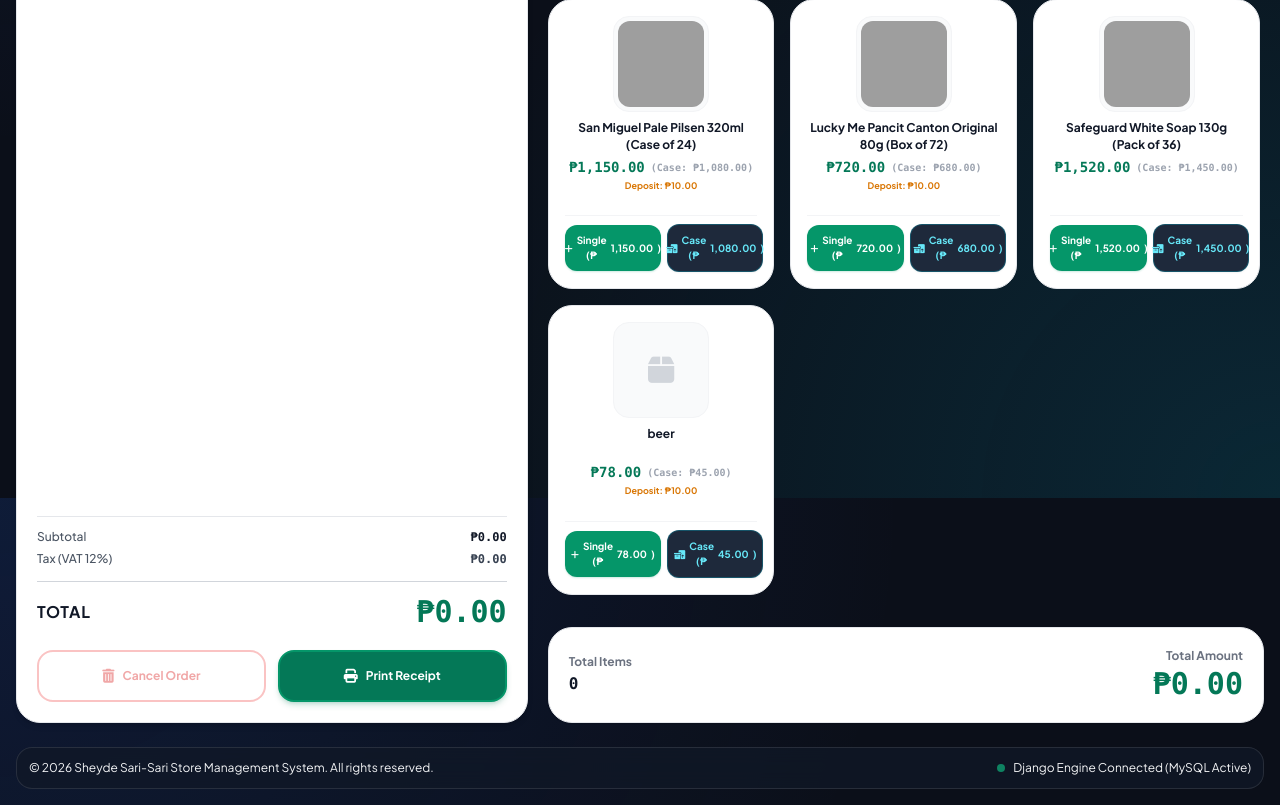
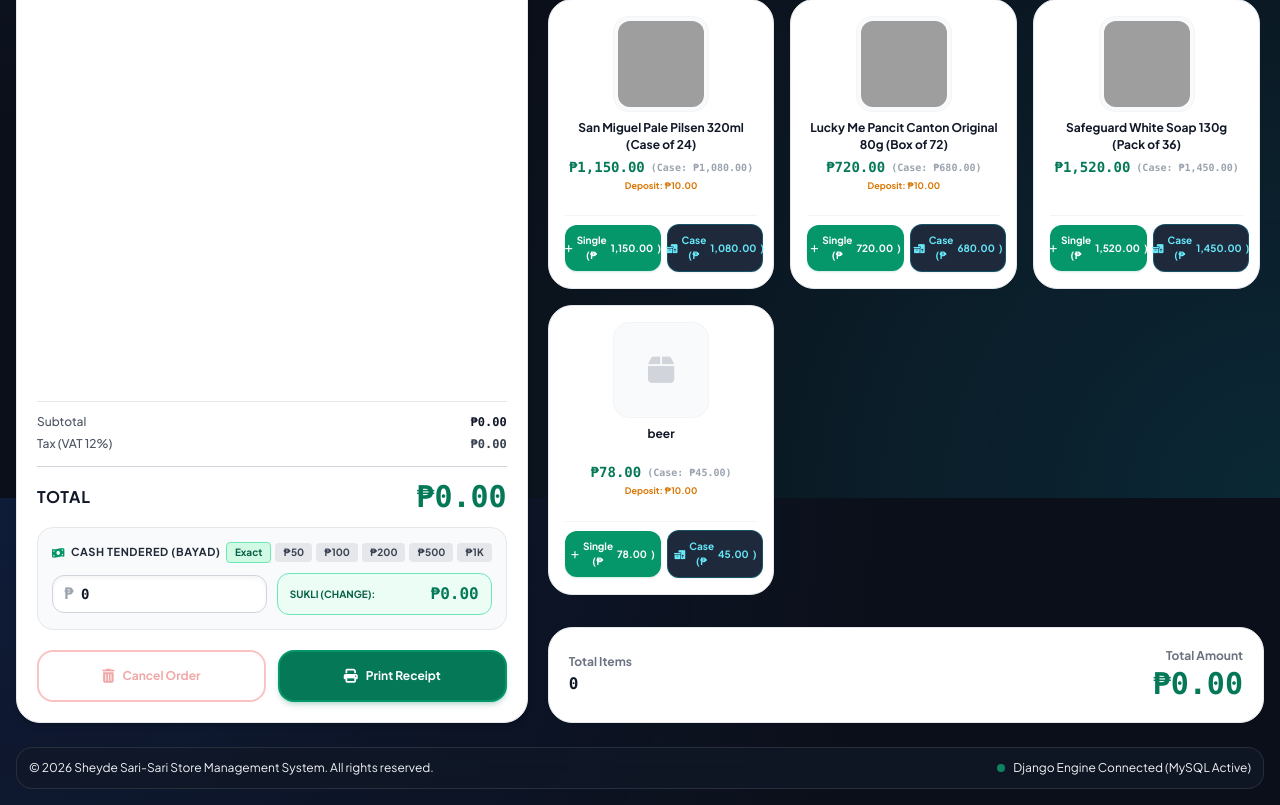
Before and after one commit to makeithmanmanners-stack/sherylSystem., a Django app: page / in a window 1280 px wide. Shown: the part 700-1505 px from the top of the page. Run offline with Django 5.2, Linux system fonts and the light colour scheme; data comes from the database, SQL or seed files in the repository; data that the repository does not hold is empty; some libraries are stand-ins or nearby versions; grey boxes are pictures that could not be loaded.

Commit message:
Add Cash Tendered and Sukli calculation to Storefront and Admin POS

```diff
--- a/templates/store.html
+++ b/templates/store.html
@@ -288,6 +288,39 @@
                     </div>
                 </div>
 
+                <!-- Cash Tendered & Sukli (Change Calculator) -->
+                <div class="mt-3 p-3.5 bg-gray-50 dark:bg-gray-950/80 rounded-2xl border border-gray-200 dark:border-glassBorder flex flex-col gap-2.5 shadow-xs">
+                    <div class="flex items-center justify-between">
+                        <label class="text-[11px] font-black uppercase tracking-wider text-gray-800 dark:text-gray-200 flex items-center gap-1.5">
+                            <i class="fa-solid fa-money-bill-wave text-emerald-600 dark:text-accentGreen"></i> Cash Tendered (Bayad)
+                        </label>
+                        <div class="flex items-center gap-1">
+                            <button type="button" @click="quickCashReceived('exact')" class="px-2 py-0.5 text-[10px] font-bold bg-emerald-100 dark:bg-emerald-950 text-emerald-800 dark:text-emerald-300 rounded border border-emerald-300 dark:border-emerald-700 hover:opacity-80 transition-opacity">Exact</button>
+                            <button type="button" @click="quickCashReceived(50)" class="px-2 py-0.5 text-[10px] font-bold bg-gray-200 dark:bg-gray-800 text-gray-700 dark:text-gray-300 rounded hover:bg-gray-300 dark:hover:bg-gray-700 transition-colors">₱50</button>
+                            <button type="button" @click="quickCashReceived(100)" class="px-2 py-0.5 text-[10px] font-bold bg-gray-200 dark:bg-gray-800 text-gray-700 dark:text-gray-300 rounded hover:bg-gray-300 dark:hover:bg-gray-700 transition-colors">₱100</button>
+                            <button type="button" @click="quickCashReceived(200)" class="px-2 py-0.5 text-[10px] font-bold bg-gray-200 dark:bg-gray-800 text-gray-700 dark:text-gray-300 rounded hover:bg-gray-300 dark:hover:bg-gray-700 transition-colors">₱200</button>
+                            <button type="button" @click="quickCashReceived(500)" class="px-2 py-0.5 text-[10px] font-bold bg-gray-200 dark:bg-gray-800 text-gray-700 dark:text-gray-300 rounded hover:bg-gray-300 dark:hover:bg-gray-700 transition-colors">₱500</button>
+                            <button type="button" @click="quickCashReceived(1000)" class="px-2 py-0.5 text-[10px] font-bold bg-gray-200 dark:bg-gray-800 text-gray-700 dark:text-gray-300 rounded hover:bg-gray-300 dark:hover:bg-gray-700 transition-colors">₱1K</button>
+                        </div>
+                    </div>
+
+                    <div class="grid grid-cols-2 gap-2.5 items-center">
+                        <div class="relative">
+                            <span class="absolute inset-y-0 left-0 flex items-center pl-3 text-gray-400 font-black font-mono">₱</span>
+                            <input type="number"
+                                   x-model.number="checkoutCashReceived"
+                                   @input="recalcChange()"
+                                   placeholder="0.00"
+                                   class="w-full bg-white dark:bg-gray-900 border border-gray-300 dark:border-glassBorder rounded-xl pl-7 pr-3 py-2 text-sm font-black font-mono text-gray-900 dark:text-white focus:outline-none focus:border-emerald-500 shadow-inner">
+                        </div>
+
+                        <div class="flex items-center justify-between px-3 py-2 bg-emerald-50 dark:bg-emerald-950/60 rounded-xl border border-emerald-300 dark:border-emerald-700/60">
+                            <span class="text-[10px] font-black uppercase text-emerald-800 dark:text-emerald-300">Sukli (Change):</span>
+                            <span class="text-base font-black font-mono text-emerald-700 dark:text-accentGreen" x-text="'₱' + formatCurrency(calculatedSukli)">₱0.00</span>
+                        </div>
+                    </div>
+                </div>
+
                 <!-- Bottom Action Buttons: Cancel Order & Print Receipt / Checkout -->
                 <div class="grid grid-cols-2 gap-3 mt-5">
                     <button type="button"
@@ -467,25 +500,44 @@
          x-transition:leave="transition ease-in duration-200"
          x-transition:leave-start="translate-y-0 opacity-100"
          x-transition:leave-end="translate-y-full opacity-0"
-         class="lg:hidden fixed bottom-0 left-0 right-0 z-50 bg-gray-950/95 border-t border-glassBorder backdrop-blur-md p-3.5 shadow-2xl flex items-center justify-between gap-3 pb-[calc(0.875rem+env(safe-area-inset-bottom))]">
+         class="lg:hidden fixed bottom-0 left-0 right-0 z-50 bg-gray-950/95 border-t border-glassBorder backdrop-blur-md p-3 shadow-2xl flex flex-col gap-2 pb-[calc(0.75rem+env(safe-area-inset-bottom))]">
+        <div class="flex items-center justify-between gap-2">
+            <!-- Total & Items count -->
             <div class="flex flex-col min-w-0">
                 <span class="text-[10px] text-gray-400 font-bold uppercase tracking-wider">
                     <i class="fa-solid fa-cart-shopping text-accentBlue mr-1"></i> <span x-text="cart.length + ' item(s)'"></span>
                 </span>
-            <span class="text-base font-extrabold text-accentCyan truncate" x-text="'₱' + formatCurrency(cartTotal())"></span>
-        </div>
+                <span class="text-lg font-black text-accentCyan truncate" x-text="'₱' + formatCurrency(cartTotal())"></span>
+            </div>
+
+            <!-- Cash Received input & Sukli display right on mobile bottom bar -->
+            <div class="flex items-center gap-2">
+                <div class="flex flex-col items-end">
+                    <span class="text-[9px] font-extrabold uppercase text-gray-400">Bayad & Sukli</span>
+                    <div class="flex items-center gap-1.5">
+                        <input type="number"
+                               x-model.number="checkoutCashReceived"
+                               @input="recalcChange()"
+                               placeholder="Bayad"
+                               class="w-20 bg-gray-900 border border-glassBorder rounded-lg px-2 py-1 text-xs font-mono font-bold text-white text-right focus:outline-none focus:border-accentCyan">
+                        <span class="text-xs font-black font-mono text-accentGreen truncate" x-text="'Sukli: ₱' + formatCurrency(calculatedSukli)"></span>
+                    </div>
+                </div>
+
                 <button type="button"
                         @click="handlePrintReceiptClick()"
                         :disabled="isSubmitting"
-                class="bg-gradient-to-r from-accentBlue to-accentCyan text-white font-extrabold rounded-xl px-5 py-3.5 text-xs shadow-lg hover:brightness-110 active:scale-95 disabled:opacity-50 transition-all flex items-center gap-2 shrink-0 touch-manipulation cursor-pointer min-h-[50px] select-none"
+                        class="bg-gradient-to-r from-accentBlue to-accentCyan text-white font-extrabold rounded-xl px-4 py-3 text-xs shadow-lg hover:brightness-110 active:scale-95 disabled:opacity-50 transition-all flex items-center gap-1.5 shrink-0 touch-manipulation cursor-pointer min-h-[46px] select-none"
                         style="touch-action: manipulation;">
                     <span x-show="!isSubmitting" class="flex items-center gap-1.5">
-                <i class="fa-solid fa-print text-sm"></i> Print Receipt
+                        <i class="fa-solid fa-print text-sm"></i> Print
                     </span>
                     <span x-show="isSubmitting" class="flex items-center gap-1.5">
-                <i class="fa-solid fa-spinner animate-spin text-sm"></i> Submitting...
+                        <i class="fa-solid fa-spinner animate-spin text-sm"></i> ...
                     </span>
                 </button>
+            </div>
+        </div>
     </div>
 
     <!-- Order Confirmation Modal (Mobile & Desktop Friendly) -->
```
Also changed, not shown: templates/index.html (+6 -2 lines). Lines whose indentation alone changed are shown as unchanged.
